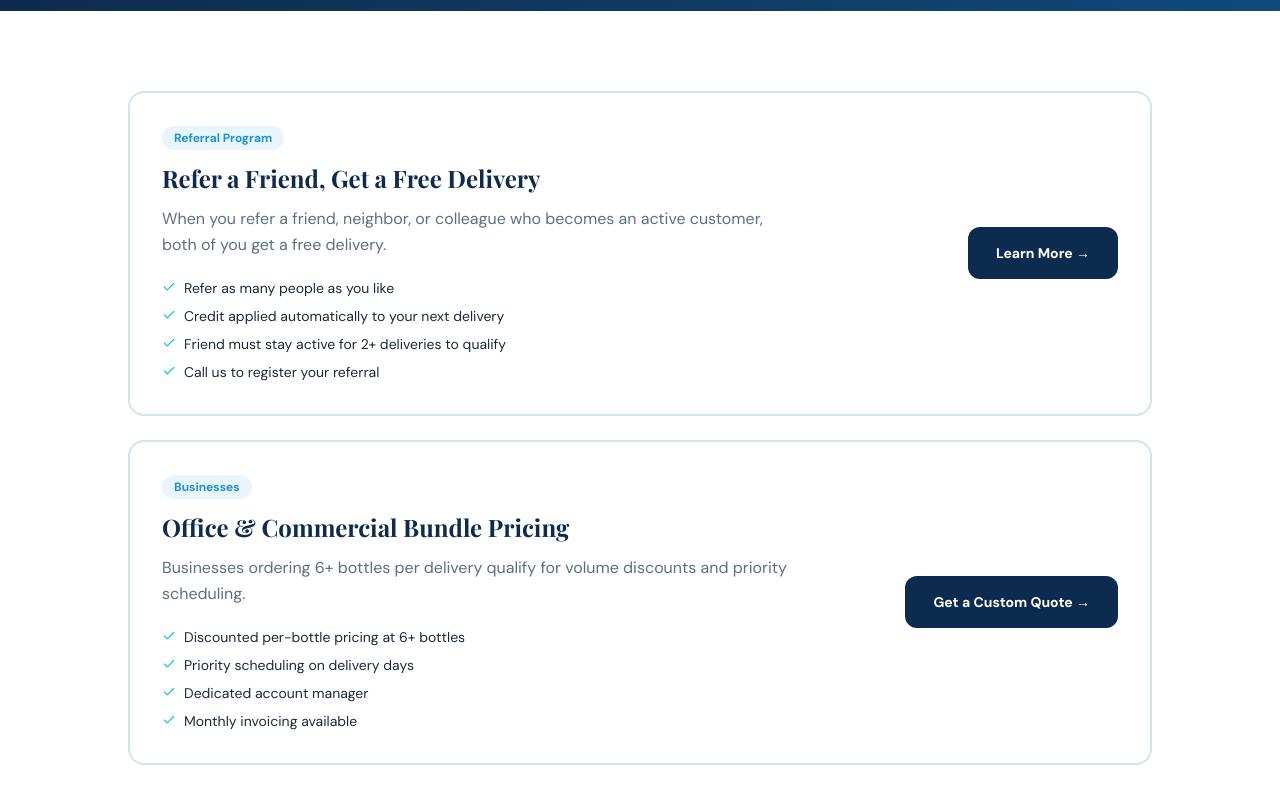
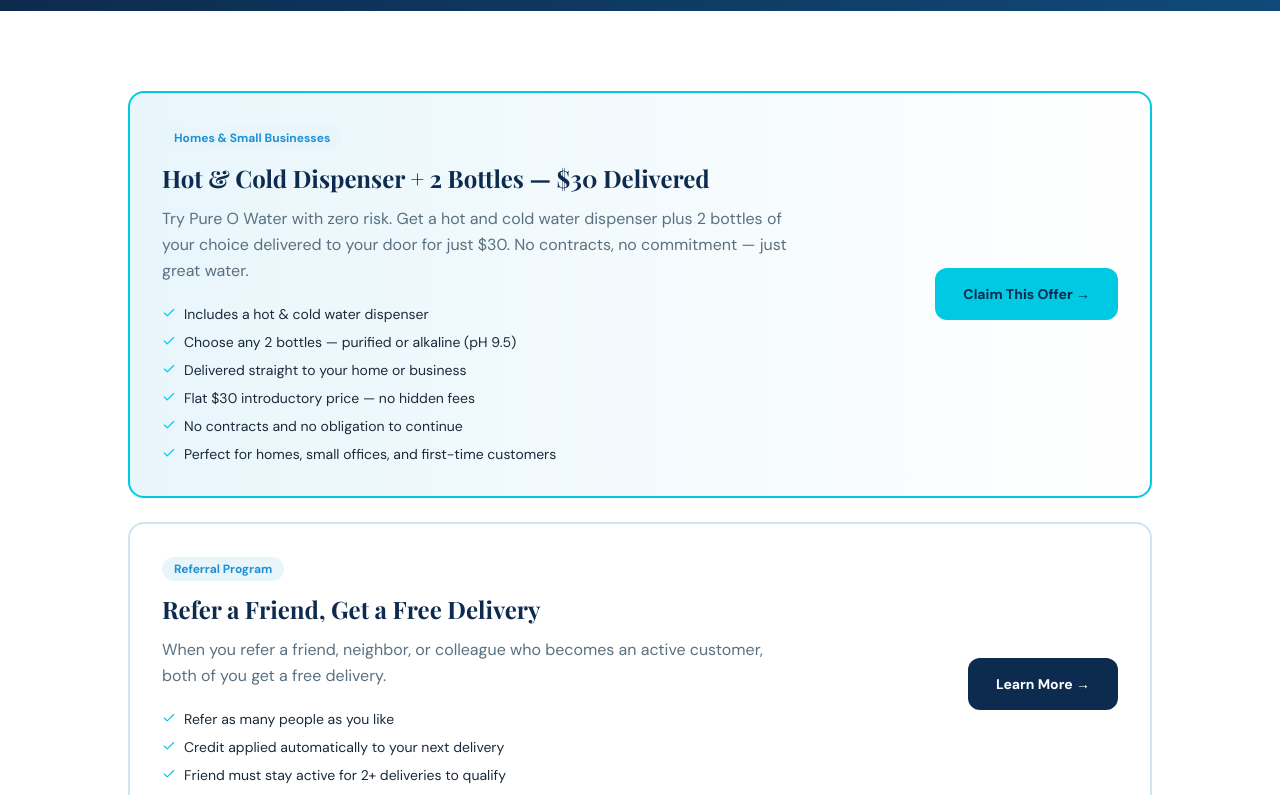
Before and after one commit to theoakagency/pureowater, a Next.js app: page /offers in a window 1280 px wide. Shown: the part 540-1335 px from the top of the page. Built offline with nearby package versions, Linux system fonts and the light colour scheme; no server answers; a web font is replaced by a local one.

Commit message:
Add hot and cold dispenser introductory offer for homes and small businesses

```diff
--- a/app/offers/page.tsx
+++ b/app/offers/page.tsx
@@ -11,6 +11,22 @@
 }
 
 const offers = [
+  {
+    badge: 'Homes & Small Businesses',
+    title: 'Hot & Cold Dispenser + 2 Bottles — $30 Delivered',
+    desc: 'Try Pure O Water with zero risk. Get a hot and cold water dispenser plus 2 bottles of your choice delivered to your door for just $30. No contracts, no commitment — just great water.',
+    details: [
+      'Includes a hot & cold water dispenser',
+      'Choose any 2 bottles — purified or alkaline (pH 9.5)',
+      'Delivered straight to your home or business',
+      'Flat $30 introductory price — no hidden fees',
+      'No contracts and no obligation to continue',
+      'Perfect for homes, small offices, and first-time customers',
+    ],
+    cta: 'Claim This Offer',
+    href: '/#order',
+    highlight: true,
+  },
   {
     badge: 'Referral Program',
     title: 'Refer a Friend, Get a Free Delivery',
--- a/components/OrderForm.tsx
+++ b/components/OrderForm.tsx
@@ -139,6 +139,9 @@
             </div>
           ) : (
             <form onSubmit={handleSubmit} noValidate>
+              <div className="bg-[#e8f6fb] border border-[#00c9e4]/40 rounded-xl px-4 py-3 mb-5 text-sm text-[#0d2b4e] font-medium text-center">
+                🎉 Introductory offer: Hot &amp; Cold dispenser + 2 bottles for $30 delivered — no contracts
+              </div>
               <h3 className="text-xl font-bold text-[#0d2b4e] mb-1" style={{ fontFamily: 'var(--font-playfair)' }}>
                 Start My Delivery
               </h3>
```
